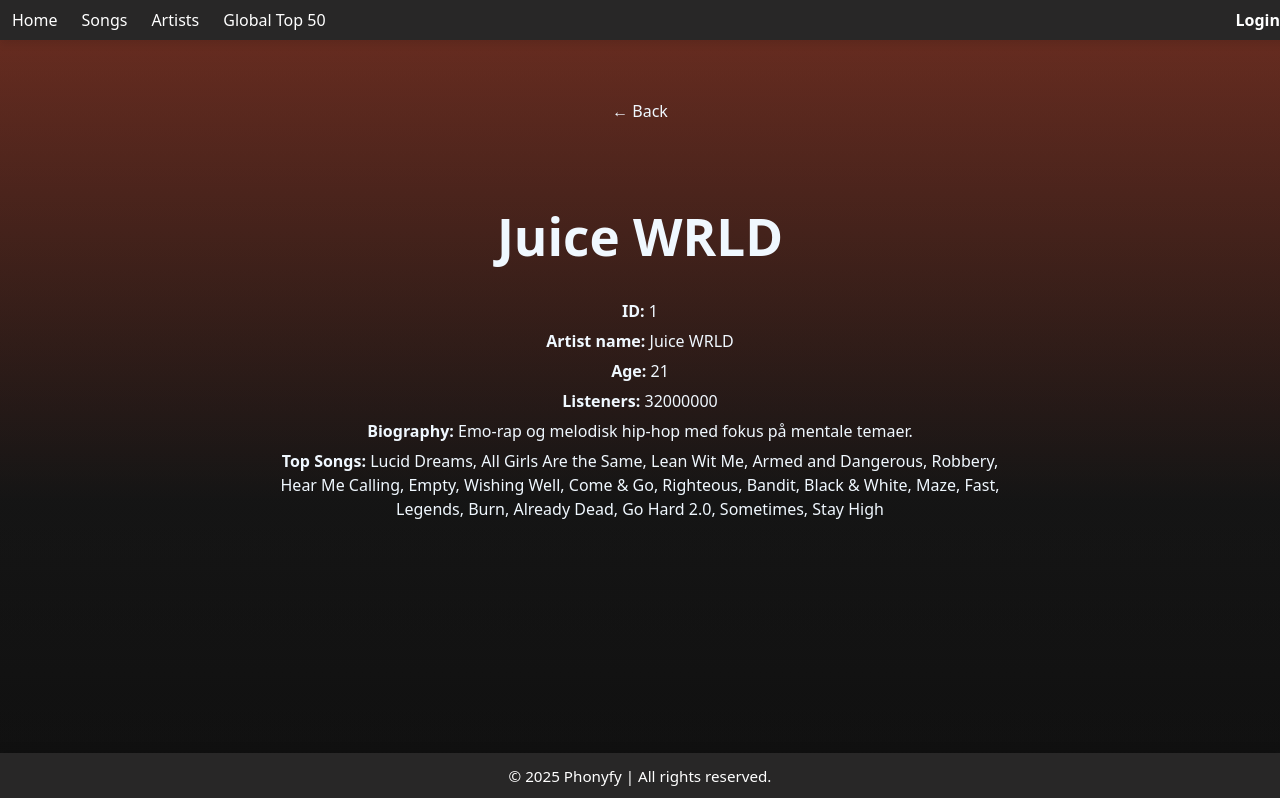
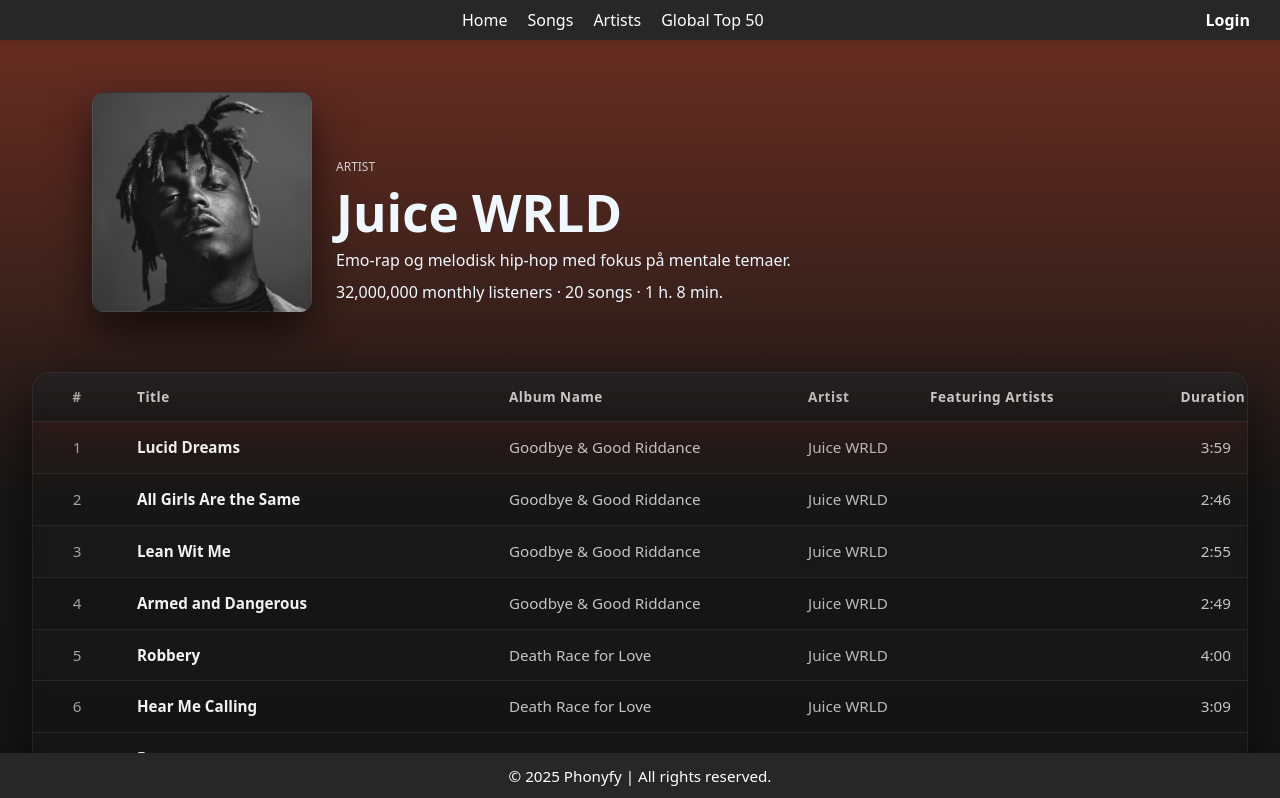
Before and after one commit to JonasOutzen/Phonyfy-frontend-SP3, a React (Vite) app: page /artist/1 in a window 1280 px wide. Shown: the top 798 px of the page. Built offline with nearby package versions, Linux system fonts and the light colour scheme; data requests are answered from the project's data file.

Commit message:
Made artists pop up like shown in the global top 50, and fixed header

```diff
--- a/src/components/header/Header.module.css
+++ b/src/components/header/Header.module.css
@@ -5,28 +5,32 @@
   width: 100%;
   background-color: rgb(40, 39, 39);
   color: #ffffff;
-  padding: 8px 8px 8px 0px;
+  padding: 8px 20px;
+  padding-right: 30px;
   display: flex;
-  justify-content: space-between;
   align-items: center;
   box-shadow: 0 4px 8px rgba(0, 0, 0, 0.1);
   z-index: 1000;
+  box-sizing: border-box;
 
   @media (max-width: 768px) {
     padding: 12px 16px;
     flex-direction: column;
     align-items: flex-start;
+    gap: 12px;
   }
 }
-.header div {
+
+.header nav {
   display: flex;
-    align-items: center;
-    gap: 16px;
+  gap: 20px;
+  flex: 1;
+  justify-content: center;
 }
+
 .header nav a {
   color: #ffffff;
   text-decoration: none;
-    margin: 0 12px;
   font-weight: 500;
   transition: color 0.3s ease;
 
--- a/src/pages/artistdetails/ArtistDetails.jsx
+++ b/src/pages/artistdetails/ArtistDetails.jsx
@@ -1,55 +1,40 @@
 import React, { useEffect, useState } from "react";
-import { useParams, useNavigate } from "react-router";
+import { useParams } from "react-router";
 import styles from "./ArtistDetails.module.css";
+import SongList from "../../components/songs/SongList.jsx";
+import { getTotalSeconds, formatHoursMinutes } from "../../utils/playlistUtils.js";
 
 export default function ArtistDetails() {
   const { artistId } = useParams();
-  const navigate = useNavigate();
   const [artist, setArtist] = useState(null);
+  const [songs, setSongs] = useState([]);
+  const [artists, setArtists] = useState([]);
   const [error, setError] = useState(null);
-  const [songNames, setSongNames] = useState([]);
 
   useEffect(() => {
     if (!artistId) return;
 
-    fetch("http://localhost:3000/artists")
-      .then((r) => r.json())
-      .then((list) => {
-        const found = list.find((d) => String(d.id) === String(artistId));
-        if (found) setArtist(found);
-        else setError("Artist not found");
+    // Fetch all data at once like we do in Global Top 50
+    Promise.all([
+      fetch("http://localhost:3000/artists").then((res) => res.json()),
+      fetch("http://localhost:3000/songs").then((res) => res.json()),
+    ])
+      .then(([artistsData, songsData]) => {
+        // Finding the specific artist
+        const found = artistsData.find((a) => String(a.id) === String(artistId));
+        if (found) {
+          setArtist(found);
+          setArtists(artistsData);
+          setSongs(songsData ?? []);
+        } else {
+          setError("Artist not found");
+        }
       })
-      .catch((err) => setError(String(err)));
+      .catch((err) => {
+        console.error("Error fetching data:", err);
+        setError("Failed to load artist");
+      });
   }, [artistId]);
-
-  // When artist is loaded, fetch songs and map topSongs ids -> names
-  useEffect(() => {
-    if (!artist) return;
-    const ids = artist.topSongs || [];
-    if (ids.length === 0) {
-      setSongNames([]);
-      return;
-    }
-
-    // Fetch all songs and filter by topSongs ids
-    fetch("http://localhost:3000/songs")
-      .then((r) => {
-        if (!r.ok) throw new Error("Failed fetching songs");
-        return r.json();
-      })
-      .then((songs) => {
-        const names = ids.map((id) => {
-          const s = songs.find((song) => Number(song.id) === Number(id));
-          return s
-            ? s.songname || s.name || s.title || String(s.id)
-            : String(id);
-        });
-        setSongNames(names);
-      })
-      .catch(() => {
-        setError("Couldn't fetch songs");
-      });
-  }, [artist]);
 
   if (error)
     return (
@@ -57,6 +42,7 @@
         <p>{error}</p>
       </div>
     );
+
   if (!artist)
     return (
       <div className={styles.container}>
@@ -64,33 +50,37 @@
       </div>
     );
 
+  // Filter songs to only include this artist's top songs
+  const songById = new Map(songs.map((s) => [Number(s.id), s]));
+  const topSongs = (artist.topSongs ?? [])
+    .map((id) => songById.get(Number(id)))
+    .filter(Boolean);
+
+  const totalSeconds = getTotalSeconds(topSongs);
+  const durationText = formatHoursMinutes(totalSeconds);
+
   return (
-    <div className={styles.container}>
-      <button className={styles.backButton} onClick={() => navigate(-1)}>
-        ← Back
-      </button>
-      <div className={styles.detailCard}>
-        <h1>{artist.name}</h1>
-        <p>
-          <strong>ID:</strong> {artist.artistId ?? artist.id}
-        </p>
-        <p>
-          <strong>Artist name:</strong> {artist.name}
-        </p>
-        <p>
-          <strong>Age:</strong> {artist.age}
-        </p>
-        <p>
-          <strong>Listeners:</strong> {artist.listeners}
-        </p>
-        <p>
-          <strong>Biography:</strong> {artist.description}
-        </p>
-        <p>
-          <strong>Top Songs:</strong>{" "}
-          {songNames.length ? songNames.join(", ") : "None"}
-        </p>
+    <div>
+      <div className={styles.titlecard}>
+        {artist.img && (
+          <img
+            src={artist.img}
+            alt={artist.name}
+            className={styles.cover}
+          />
+        )}
+
+        <div className={styles.titlecardText}>
+          <p className={styles.smallText}>Artist</p>
+          <h1 className={styles.title}>{artist.name}</h1>
+          <p>{artist.description}</p>
+          <p>
+            {artist.listeners?.toLocaleString()} monthly listeners · {topSongs.length} songs · {durationText}
+          </p>
+        </div>
       </div>
+
+      <SongList songs={topSongs} artists={artists} />
     </div>
   );
 }
--- a/src/pages/artistdetails/ArtistDetails.module.css
+++ b/src/pages/artistdetails/ArtistDetails.module.css
@@ -1,23 +1,43 @@
-/* src/pages/driverdetail/DriverDetail.module.css */
-.container {
-  max-width: 800px;
-  margin: 40px auto;
-  padding: 20px;
+/* Same styling pattern as Global Top 50 */
+.cover {
+  width: 220px;
+  height: 220px;
+  object-fit: cover;
+  border-radius: 12px;
+  box-shadow: 0 20px 40px rgba(0, 0, 0, 0.6);
+  margin-bottom: 0;
 }
-.backButton {
-  background-color: var(--header-bg);
-  color: var(--header-text);
-  padding: 8px 14px;
-  border-radius: 6px;
-  border: 1px solid var(--border-color);
-  cursor: pointer;
-  margin-bottom: 20px;
+
+.titlecard {
+  padding: 60px;
+  display: flex;
+  align-items: flex-end;
+  gap: 1.5rem;
+  margin-bottom: 0;
 }
-.detailCard {
-  background: var(--bg-primary);
-  padding: 24px;
-  border-radius: 8px;
-  box-shadow: 0 4px 12px var(--card-shadow);
+
+.titlecardText {
+  text-align: left;
 }
-.detailCard h1 { color: var(--text-primary); }
-.detailCard p { color: var(--text-primary); margin: 6px 0; }
+
+.title {
+  text-align: left;
+  font-size: 3.2rem;
+  font-weight: 800;
+  margin-top: 0;
+  margin-bottom: 0.5rem;
+  color: var(--text-primary);
+}
+
+.smallText {
+  margin-bottom: 0.5rem;
+  font-size: 0.75rem;
+  text-transform: uppercase;
+  opacity: 0.8;
+  color: var(--text-primary);
+}
+
+.titlecardText p {
+  color: var(--text-primary);
+  margin: 0.5rem 0;
+}
```
Lines whose indentation alone changed are shown as unchanged.
